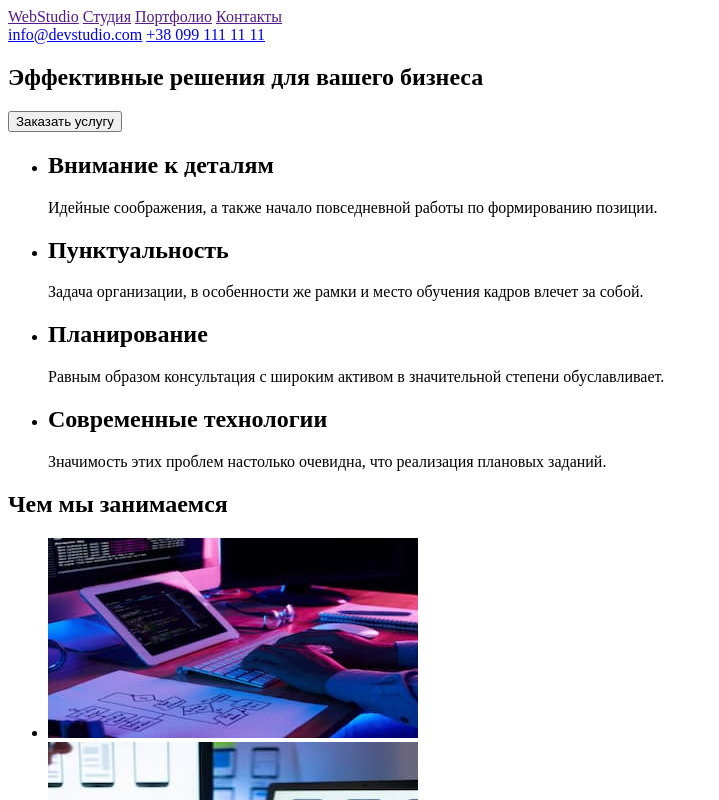
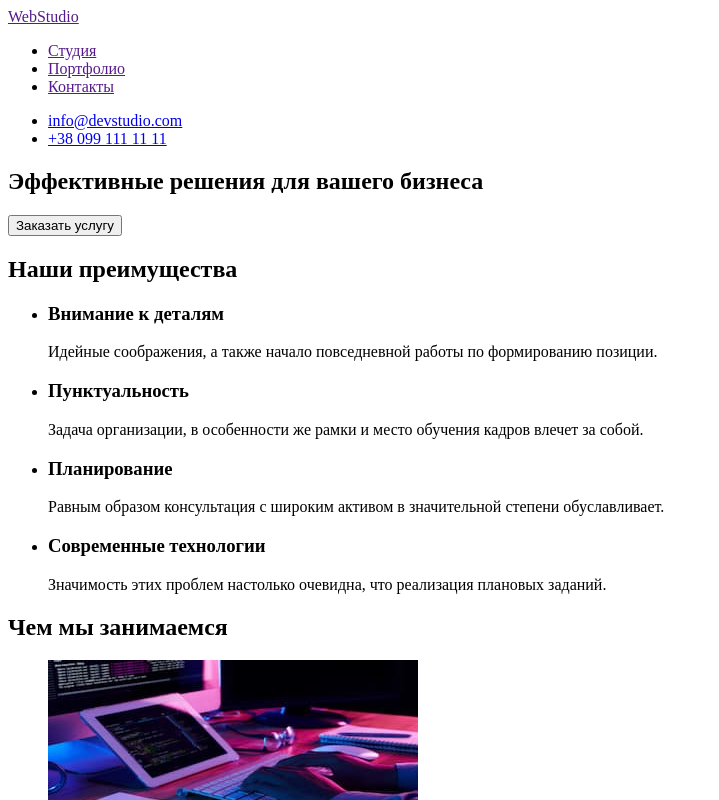
Before and after one commit to TetianaKov/goit-markup-hw-01, a plain HTML site: page index.html in a window 1280 px wide. Shown: the top 800 px of the page, without its empty margins (0-719 px from the left). Drawn offline with Linux system fonts and the light colour scheme.

Commit message:
new version
I hope it is without mistakes

```diff
--- a/index.html
+++ b/index.html
@@ -10,34 +10,39 @@
     <header>
         <nav>
         <a lang="en" href="">WebStudio</a>
-        <a href="">Студия</a>
-        <a href="">Портфолио</a>
-        <a href="">Контакты</a>
+        <ul>
+            <li><a href="">Студия</a></li>
+            <li><a href="">Портфолио</a></li>
+            <li><a href="">Контакты</a></li>
+        </ul>
         </nav>
-        <a href="mailto:info@devstudio.com">info@devstudio.com</a>
-        <a href="+380991111111">+38 099 111 11 11</a>
+        <ul>
+            <li><a href="mailto:info@devstudio.com">info@devstudio.com</a></li>
+            <li><a href="tel:+380991111111">+38 099 111 11 11</a></li>
+        </ul>
     </header>
     <main>
     <section>
         <h1>Эффективные решения для вашего бизнеса</h1>
-        <button>Заказать услугу</button>
+        <button type="button">Заказать услугу</button>
     </section>
     <section>
+        <h2>Наши преимущества</h2>
         <ul>
             <li>
-                <h2>Внимание к деталям</h2>
+                <h3>Внимание к деталям</h3>
                 <p>Идейные соображения, а также начало повседневной работы по формированию позиции.</p>
             </li>
             <li>
-                <h2>Пунктуальность</h2>
+                <h3>Пунктуальность</h3>
                 <p>Задача организации, в особенности же рамки и место обучения кадров влечет за собой.</p>
             </li>
             <li>
-                <h2>Планирование</h2>
+                <h3>Планирование</h3>
                 <p>Равным образом консультация с широким активом в значительной степени обуславливает.</p>
             </li>
             <li>
-                <h2>Современные технологии</h2>
+                <h3>Современные технологии</h3>
                 <p>Значимость этих проблем настолько очевидна, что реализация плановых заданий.</p>
             </li>
         </ul>
@@ -71,22 +76,22 @@
             <li>
                 <img src="./images/igor-demyanenko.jpg" alt="дизайнер продукта" width="270" height="260">
                 <h3>Игорь Демьяненко</h3>
-                <h3 lang="en">Product Designer</h3>
+                <p lang="en">Product Designer</p>
             </li>
             <li>
                 <img src="./images/olga-repina.jpg" alt="разработчик" width="270" height="260">
                 <h3>Ольга Репина</h3>
-                <h3 lang="en">Frontend Developer</h3>
+                <p lang="en">Frontend Developer</p>
             </li>
             <li>
                 <img src="./images/nicolay-tarasov.jpg" alt="маркетолог" width="270" height="260">
                 <h3>Николай Тарасов</h3>
-                <h3 lang="en">Marketing</h3>
+                <p lang="en">Marketing</p>
             </li>
             <li>
                 <img src="./images/mihail-ermakov.jpg" alt="дизайнер" width="270" height="260">
                 <h3>Михаил Ермаков</h3>
-                <h3 lang="en">UI Designer</h3>
+                <p lang="en">UI Designer</p>
         </ul>
     </section>
     </main>
@@ -98,7 +103,7 @@
                 rel="noopener noreferrer nofollow">г. Киев, пр-т Леси Украинки, 26</a>
             </li>
             <li><a href="mailto:info@example.com">info@example.com</a></li>
-            <li><a href="+380991111111">+38 099 111 11 11</a></li>
+            <li><a href="tel:+380991111111">+38 099 111 11 11</a></li>
         </ul>
         </address>
     </footer>
```
Also changed, not shown: .prettierrc.json (renamed from prettier.json).
